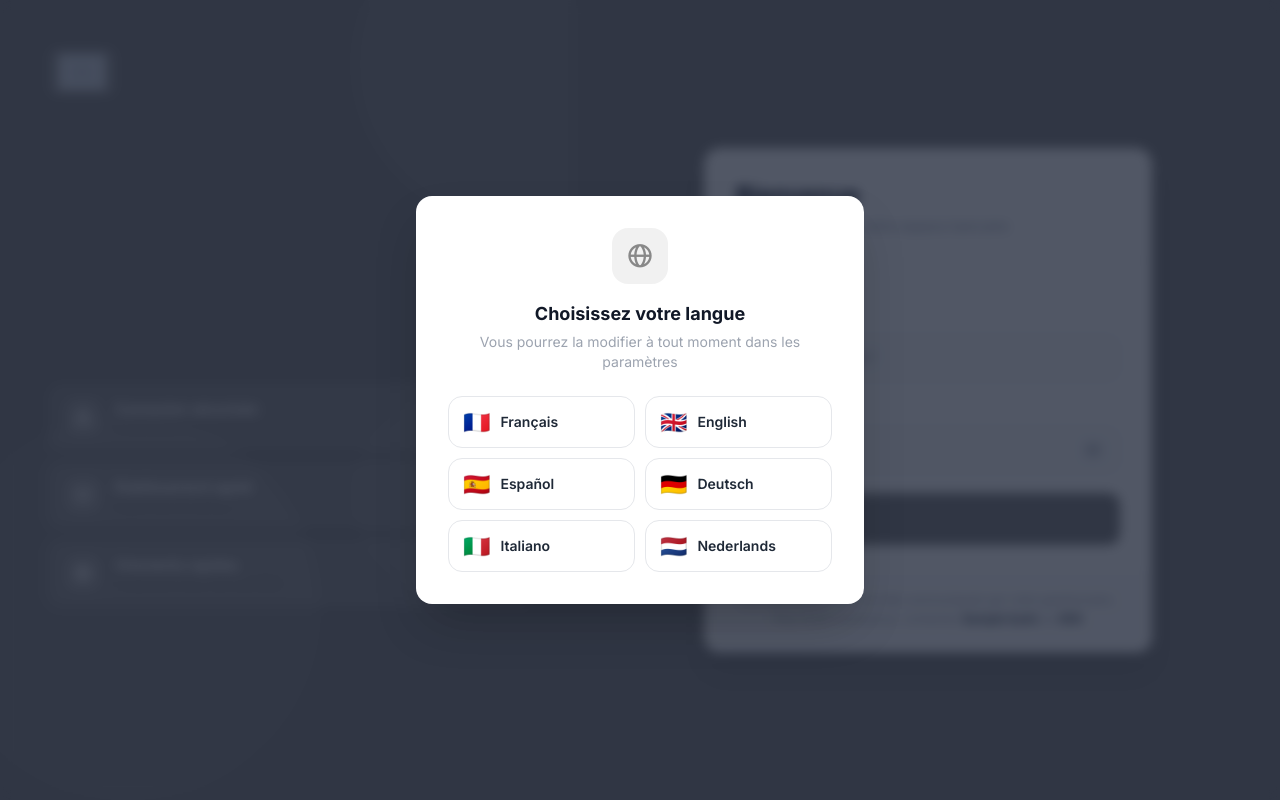
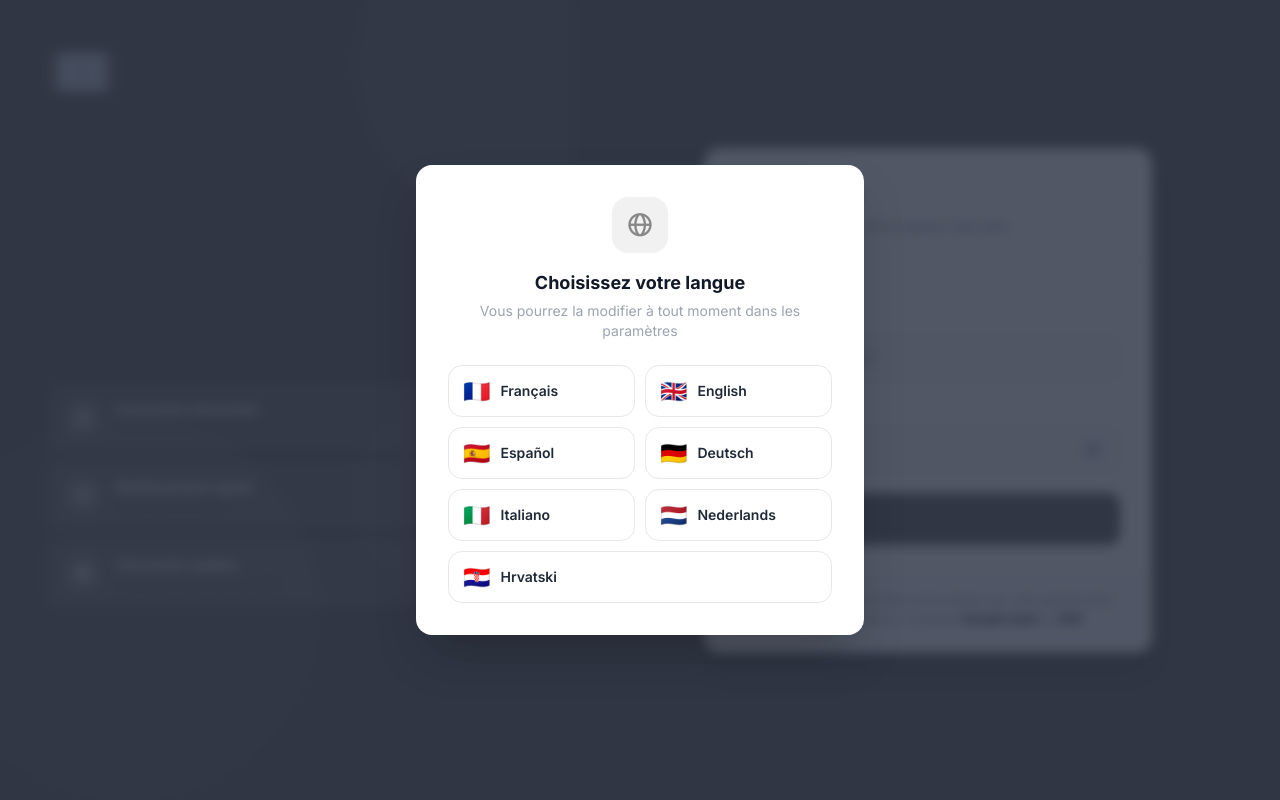
Before and after one commit to Chaka06/BANKING-PRO, a Django app: a page that uses templates/accounts/login.html in a window 1280 px wide. Run offline with Django 5.2, Linux system fonts and the light colour scheme; tables that the repository leaves empty hold one stand-in row (values such as "Sample post"); grey boxes marked "Sample" are stand-in pictures; parts of the project's set-up code (start-up, migrations or seed data) failed here and were passed over; some libraries are stand-ins or nearby versions.

Commit message:
Mise à jour des traductions

```diff
--- a/accounts/constants.py
+++ b/accounts/constants.py
@@ -7,6 +7,7 @@ LANGUAGE_OPTIONS = [
     ('de', '🇩🇪', 'Deutsch'),
     ('it', '🇮🇹', 'Italiano'),
     ('nl', '🇳🇱', 'Nederlands'),
+    ('hr', '🇭🇷', 'Hrvatski'),
 ]
 
 # Tous les pays du monde (195 États + quelques territoires bancaires).
--- a/accounts/models.py
+++ b/accounts/models.py
@@ -32,6 +32,7 @@ class BankUser(AbstractBaseUser, PermissionsMixin):
         ('de', 'Deutsch'),
         ('it', 'Italiano'),
         ('nl', 'Nederlands'),
+        ('hr', 'Hrvatski'),
     ]
 
     account_id = models.CharField(max_length=20, unique=True, verbose_name="Identifiant", db_index=True)
--- a/banking_platform/settings.py
+++ b/banking_platform/settings.py
@@ -108,6 +108,7 @@ LANGUAGES = [
     ('de', 'Allemand'),
     ('it', 'Italien'),
     ('nl', 'Néerlandais'),
+    ('hr', 'Croate'),
 ]
 LOCALE_PATHS = [BASE_DIR / 'locale']
 
--- a/templates/accounts/change_password.html
+++ b/templates/accounts/change_password.html
@@ -28,7 +28,7 @@
         </div>
         <div class="grid grid-cols-2 sm:grid-cols-3 gap-2.5">
             {% for code, flag, native in language_options %}
-            <form method="post" action="{% url 'set_language' %}">
+            <form method="post" action="{% url 'set_language' %}"{% if forloop.last and not forloop.counter|divisibleby:2 %} class="col-span-2 sm:col-span-1"{% endif %}>
                 {% csrf_token %}
                 <input type="hidden" name="language" value="{{ code }}">
                 <input type="hidden" name="next" value="{{ request.get_full_path }}">
--- a/templates/accounts/login.html
+++ b/templates/accounts/login.html
@@ -96,7 +96,7 @@
             </div>
             <div class="grid grid-cols-2 gap-2.5">
                 {% for code, flag, native in language_options %}
-                <form method="post" action="{% url 'set_language' %}">
+                <form method="post" action="{% url 'set_language' %}"{% if forloop.last and not forloop.counter|divisibleby:2 %} class="col-span-2"{% endif %}>
                     {% csrf_token %}
                     <input type="hidden" name="language" value="{{ code }}">
                     <input type="hidden" name="next" value="{{ request.get_full_path }}">
```
Also changed, not shown: accounts/migrations/0009_bankuser_language_hr.py (added), locale/de/LC_MESSAGES/django.po, locale/en/LC_MESSAGES/django.po, locale/es/LC_MESSAGES/django.po, locale/hr/LC_MESSAGES/django.po, locale/it/LC_MESSAGES/django.po, locale/nl/LC_MESSAGES/django.po, 6 other files.
